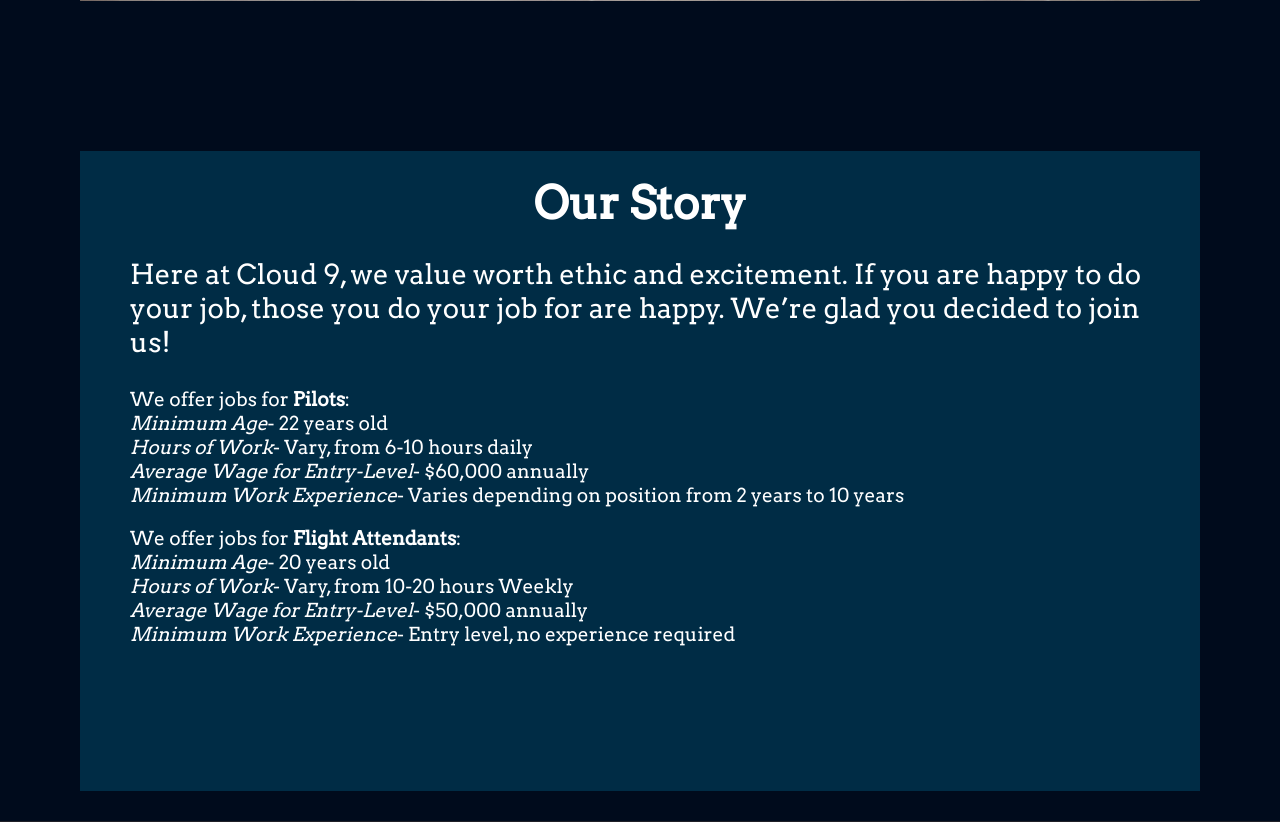
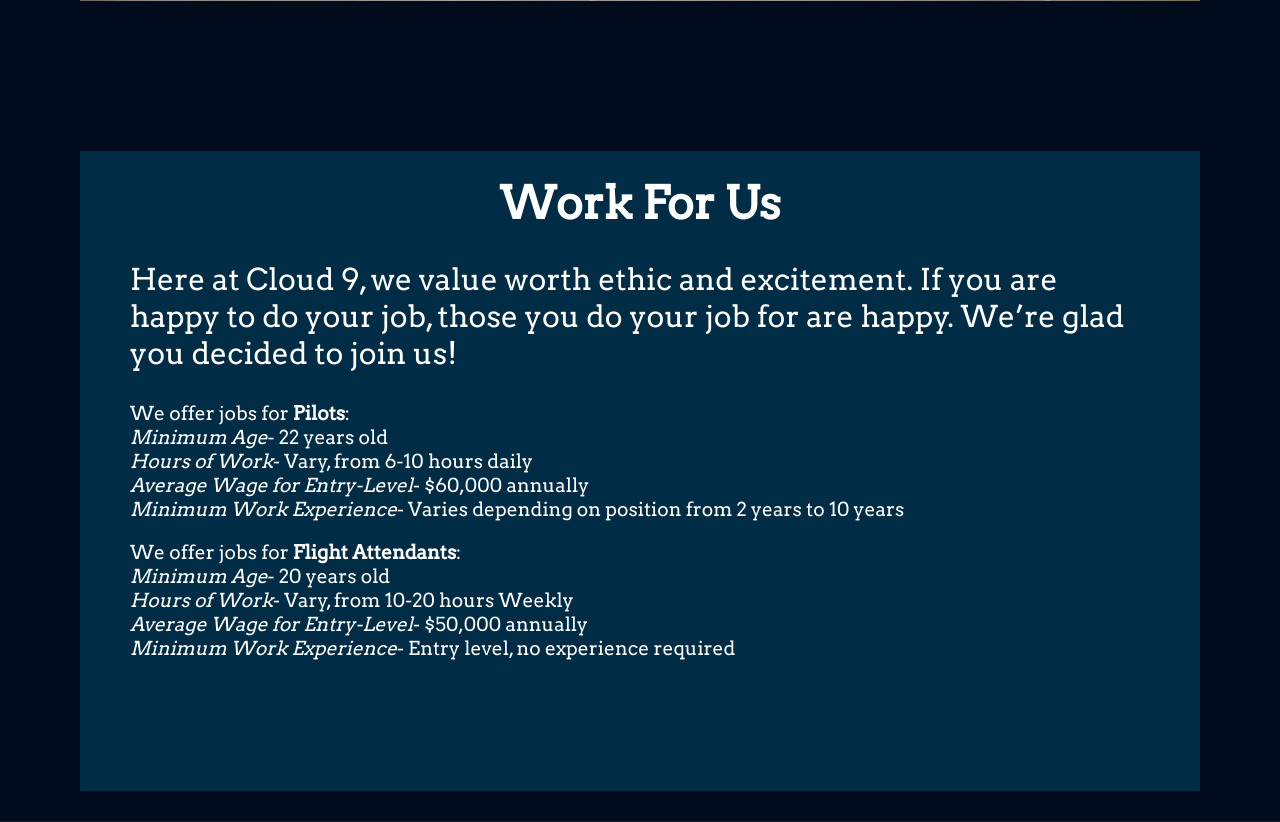
Before and after one commit to TheGuy566/fbla-cloud-nine, a Flask app: page /work in a window 1280 px wide. Shown: the part 886-1708 px from the top of the page. Run offline with Flask 2, Linux system fonts and the light colour scheme.

Commit message:
Update work.html

```diff
--- a/cloud_nine/templates/work.html
+++ b/cloud_nine/templates/work.html
@@ -6,8 +6,8 @@
 {% block content %}
 <section style="background-color: #002C45; height: 80vh; margin-top: 150px;">
     <div style="margin: 25px 50px;">
-        <h1 class="title" style="font-size: 45px; margin-bottom: 10px; margin-top: 10px; text-align: center;">Our Story</h1>
-        <p style="font-size: 27.5px;">
+        <h1 class="title" style="font-size: 45px; margin-bottom: 10px; margin-top: 10px; text-align: center;">Work For Us</h1>
+        <p style="font-size: 30px;">
             Here at Cloud 9, we value worth ethic and excitement. If you are happy to do your job, those you do your job for are happy. We’re glad you decided to join us!<p>
             We offer jobs for <strong>Pilots</strong>:<br>
             <i>Minimum Age</i>- 22 years old<br>
```
